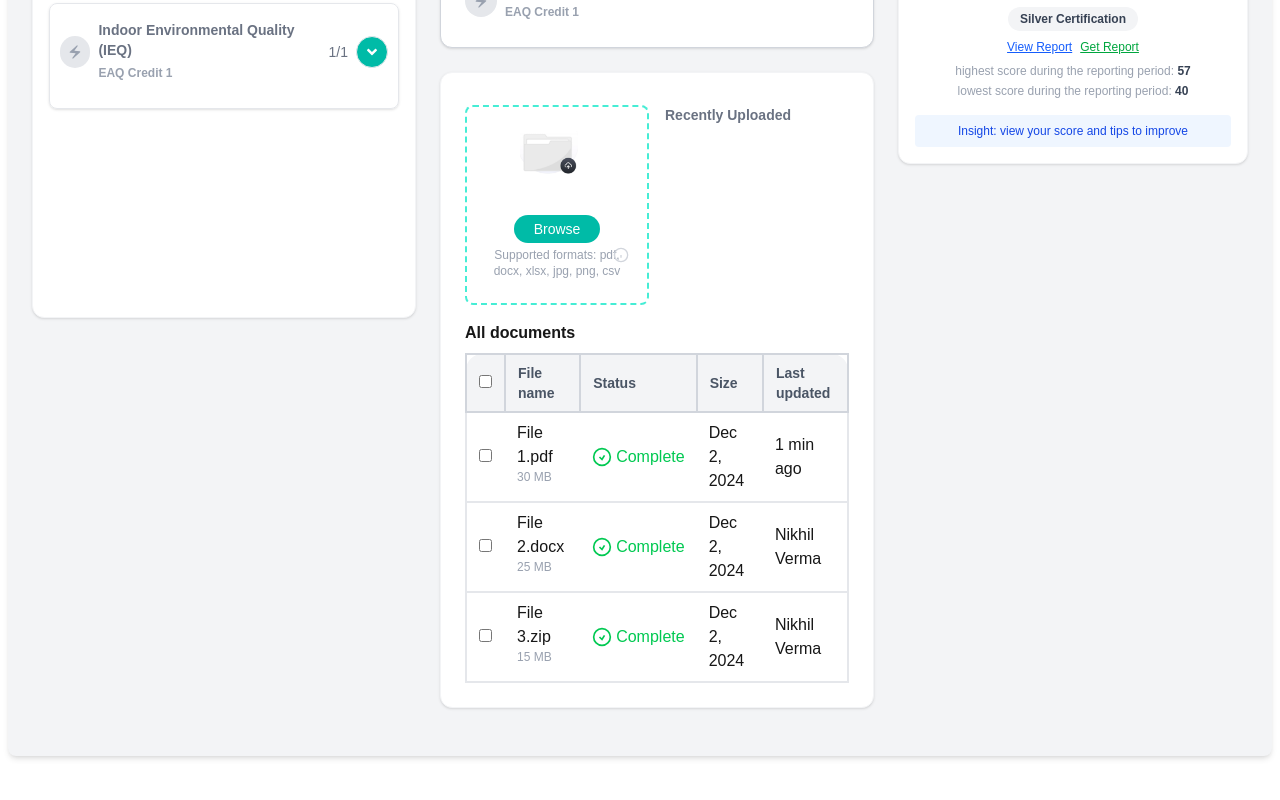
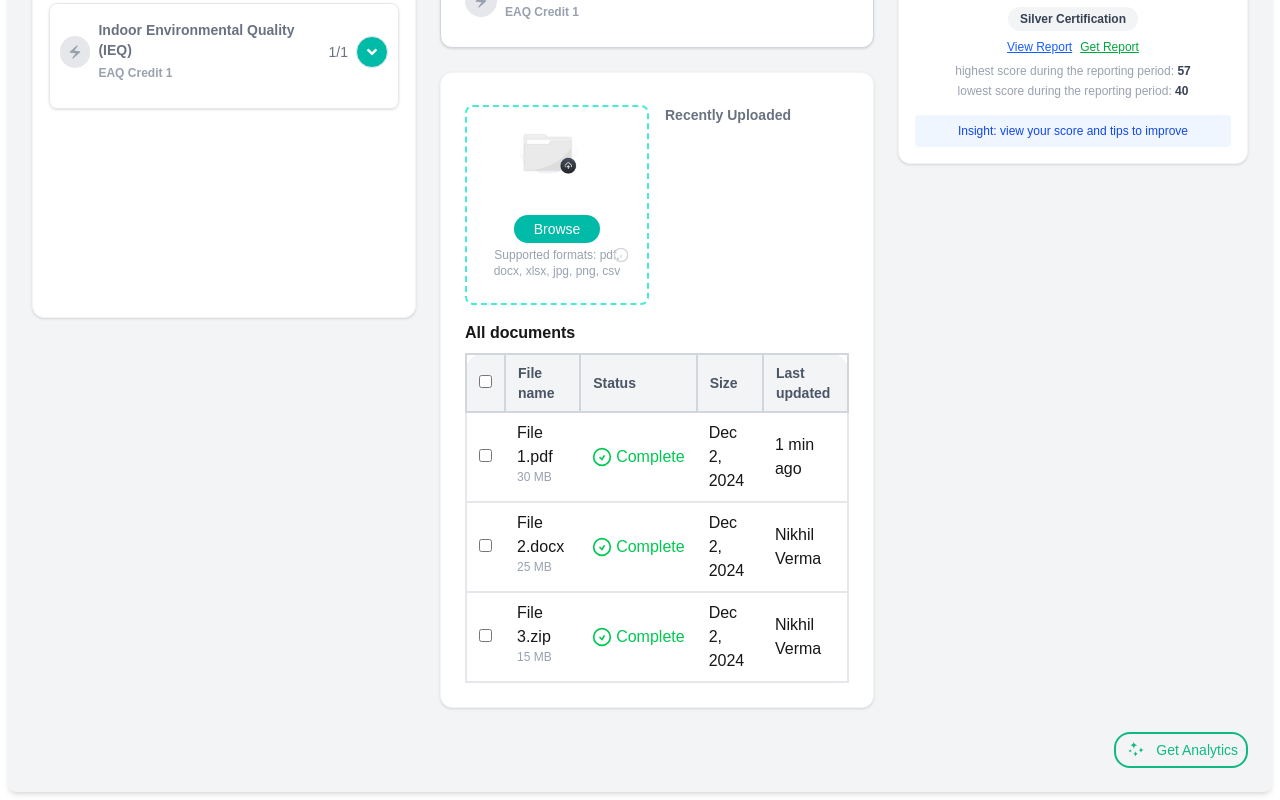
Before and after one commit to gayatrisustaininsight/green-ai-frontend, a Next.js app: page /dashboard in a window 1280 px wide. Shown: the part 226-1026 px from the top of the page. Before the commit the page ends 990 px from the top, so only its background shows below. Built offline with nearby package versions, Linux system fonts and the light colour scheme.

Commit message:
Integrate analytics feature in DashboardWrapper with a new button for fetching analytics data, and enhance Button component styling for outline variant.

```diff
--- a/components/Dashbord/DashboardWrapper.tsx
+++ b/components/Dashbord/DashboardWrapper.tsx
@@ -1,5 +1,5 @@
 "use client";
-import React from "react";
+import React, { useState } from "react";
 import FileUpload from "../common/FileUpoad";
 import Table from "../common/Table";
 import ProgressCircle from "../common/ProgressCircle";
@@ -9,7 +9,7 @@ import StorageBar from "../common/StorageBar";
 import Tabs from "../common/Stages";
 import Stepper from "../common/Stepper";
 import { MdOutlineElectricBolt } from "react-icons/md";
-
+import { Button } from "../common/Button";
 const activityLogs: { message: string; timestamp: string; type: "success" | "error" }[] = [
     { message: "Files Uploaded Successfully", timestamp: "Dec 2, 2024", type: "success" },
     { message: "Corrupt file alert", timestamp: "Dec 2, 2024", type: "error" },
@@ -65,7 +65,12 @@ const tableData = [
 ];
 
 
+
 const DashboardWrapper = () => {
+    const [analytics, setAnalytics] = useState<any>(false);
+    const handleGetAnalytics = () => {
+        setAnalytics(true);
+    }
     return (
         <>
 
@@ -149,6 +154,12 @@ const DashboardWrapper = () => {
                         />
                     </div>
                 </div>
+                <div className="flex justify-end">
+                    <Button
+                        variant="outline"
+                        size="sm"
+                        onClick={handleGetAnalytics}>Get Analytics</Button>
+                </div>
             </div>
         </>
     );
--- a/components/common/Button.tsx
+++ b/components/common/Button.tsx
@@ -1,5 +1,6 @@
 import { ReactNode } from "react";
 import Image from "next/image";
+import { WiStars } from "react-icons/wi";
 
 
 interface ButtonProps extends React.ButtonHTMLAttributes<HTMLButtonElement> {
@@ -32,7 +33,7 @@ export const Button = ({
         primary: "bg-[#10B981] hover:bg-[#059669] text-white disabled:bg-primary-light",
         secondary: "bg-gray-700 hover:bg-gray-800 text-white",
         danger: "bg-red-500 hover:bg-red-600 text-white",
-        outline: "border-2 border-primary text-primary hover:bg-primary/10"
+        outline: "border-2 border-[#10B981] text-[#10B981] hover:bg-[#10B981]/10"
     };
 
     const sizes = {
@@ -77,8 +78,18 @@ export const Button = ({
                     />
                 </svg>
             )}
-            {Icon && <Image src={Icon} alt="Icon" className="mr-2" width={20} height={20} />}
-            {children}
+            {variant === "outline" ? (
+                <div className="flex flex-row gap-2 items-center">
+                    <WiStars className="text-[#10B981] text-2xl" />
+                    {children}
+                </div>
+            ) : (
+                <>
+                    {Icon && <Image src={Icon} alt="Icon" className="mr-2" width={20} height={20} />}
+                    {children}
+                </>
+            )}
+
         </button>
     );
 };
```
